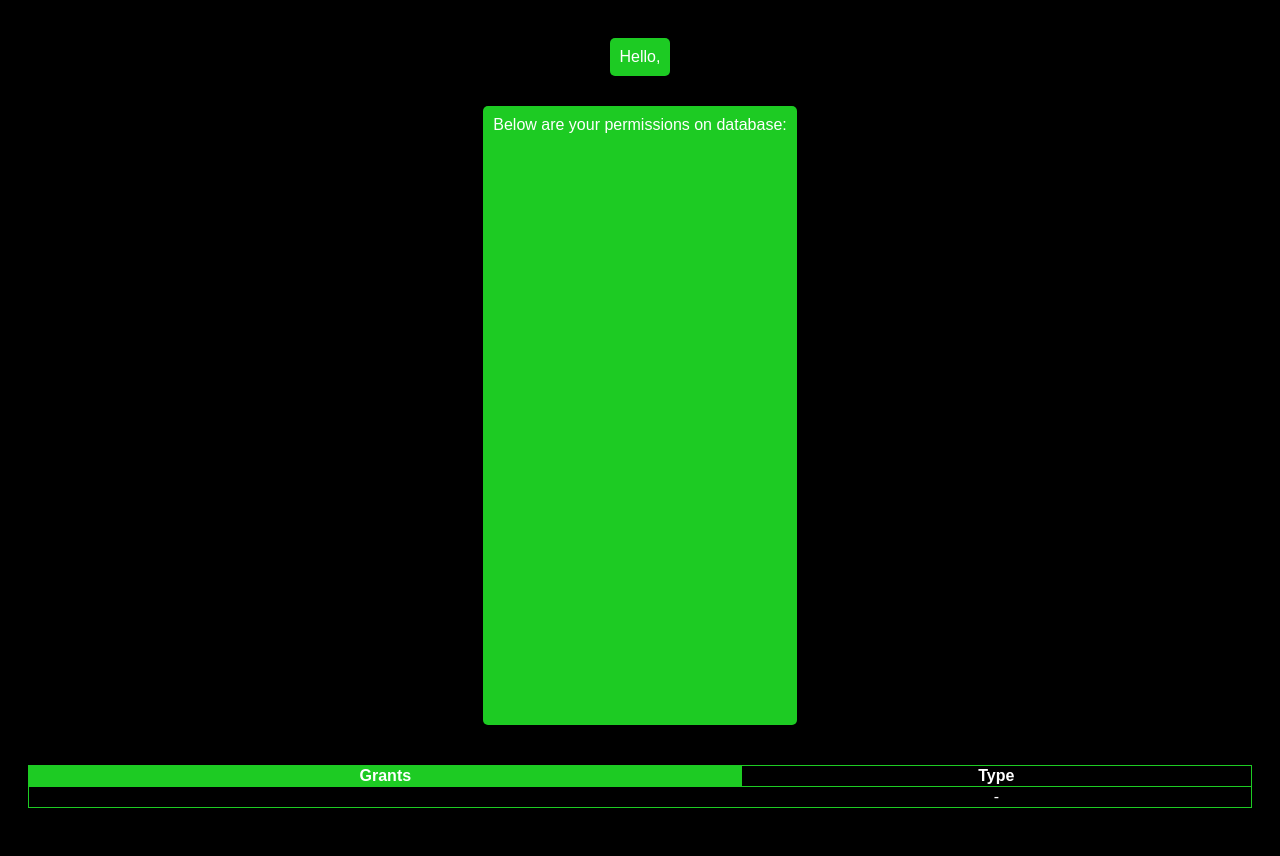
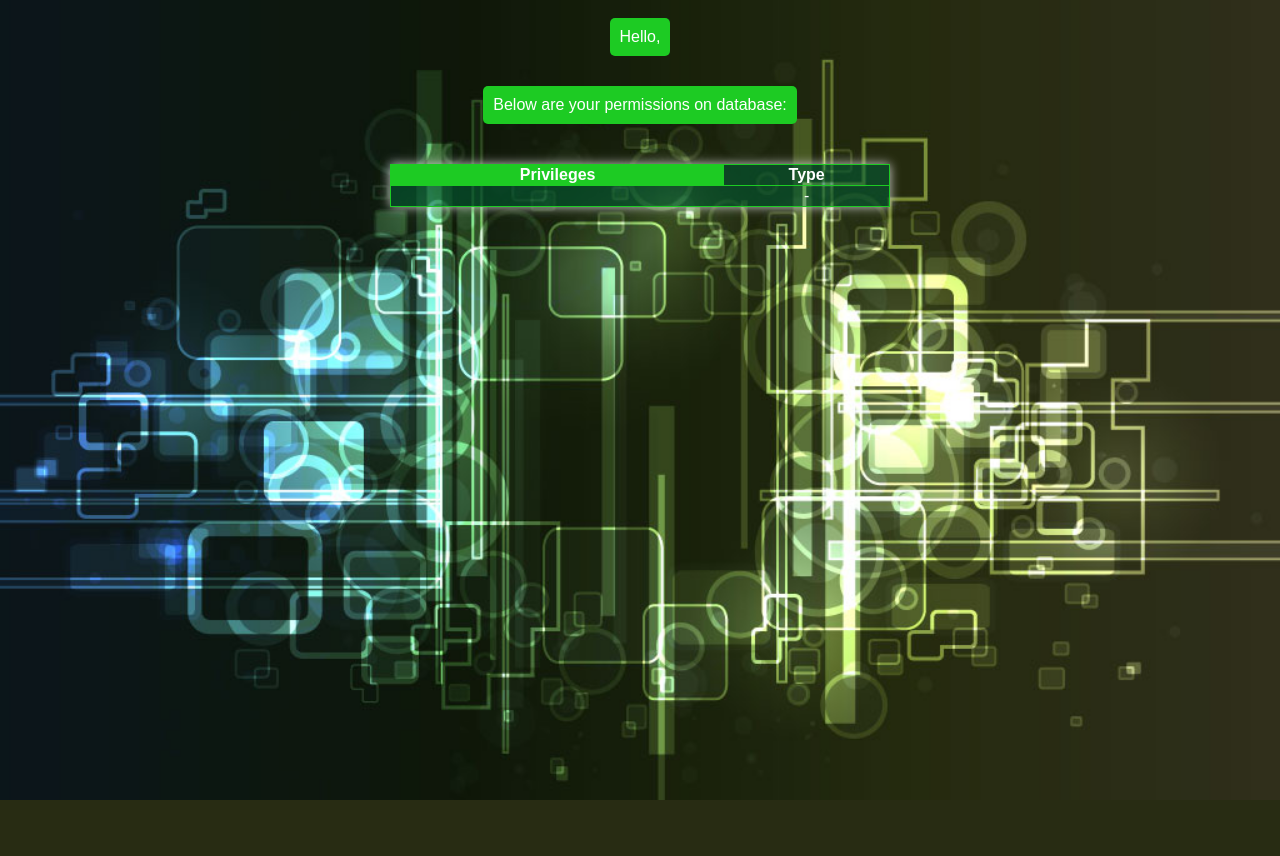
Before and after one commit to angelorenz70/final-project-it107, a PHP site: page /view_user_privs.php in a window 1280 px wide. After the commit the page ends 800 px from the top, so only its background shows below. Run offline with PHP 8.4, Linux system fonts and the light colour scheme; data that the repository does not hold is empty.

Commit message:
Design rehaul

```diff
--- a/CSS/add_user.css
+++ b/CSS/add_user.css
@@ -12,6 +12,7 @@ body {
     align-items: center;
     justify-content: center;
     height: 100vh;
+
   }
 
   .main-container {
--- a/CSS/view_user.css
+++ b/CSS/view_user.css
@@ -1,7 +1,9 @@
 body {
     font-family: Arial, sans-serif;
     background-color: #000;
-    padding: 20px;
+    background-image: url("../images/Background.jpg");
+    background-repeat: no-repeat;
+    background-size: cover;
 }
 
 th {
@@ -13,8 +15,6 @@ td {
 }
 
 .main{
-    height: 100vh;
-
     display: grid;
     grid-template-rows: auto 1fr;
     justify-items: center;
@@ -48,6 +48,12 @@ td {
     width: 100%;
     margin: 20px 0;
     border-collapse: collapse;
+
+    width: 500px;
+    background-color: #005f3690;
+    border: 1px solid #cccccc86;
+    padding: 40px;
+    box-shadow: 0px 0px 10px 0px #cccccc;
   }
 
   .table-row {
--- a/add_user.php
+++ b/add_user.php
@@ -21,6 +21,7 @@
                 </div>
 
                 <div class="localhost-container">
+                <label class="username" for="">Local Host</label><br>
                     <select class="localhost" name="localhost_" id="localhost">
                         <option class="localhost-option" value="localhost">localhost</option>
                     </select>
@@ -32,6 +33,7 @@
                 </div>
 
                 <div class="database-container">
+                    <label class="username" for="">Database</label><br>
                     <select class="database" name="database_" id="database">
                         <option class="database-option" value="it_107">It_107</option>
                         <option class="database-option" value="global">Global</option>
--- a/index.html
+++ b/index.html
@@ -22,14 +22,16 @@
 
                 <div class="selection-container">
                     <div class="location-container">
-                        <select class="localhost" name="localhost" id="localhost">
+                        <label class="label" for="username">Local Host</label><br>
+                        <select class="localhost" name="localhost_" id="localhost">
                             <option class="localhost-option" value="localhost">Localhost</option>
                             <option class="localhost-option" value="localhost">Online</option>
                         </select>
                     </div>
 
                     <div class="database-container">
-                        <select class="database" name="database" id="database">
+                        <label class="label" for="username">Data Base</label><br>
+                        <select class="database" name="database_" id="database">
                             <option class="data-option" value="it_107">IT-107</option>
                             <option class="data-option" value="global">Global</option>
                             <option class="data-option" value="mark">Mark</option>
--- a/view_user_privs.php
+++ b/view_user_privs.php
@@ -20,10 +20,10 @@
             ' LOCK TABLES', ' REFERENCES', ' REPLICATION CLIENT', ' REPLICATION SLAVE',' CREATE USER'
             );
 
-            $localhost = $_POST['localhost'];
+            $localhost = $_POST['localhost_'];
             $username = $_POST['username'];
             $password = $_POST['password'];
-            $db_name = $_POST['database'];
+            $db_name = $_POST['database_'];
 
             $conn = mysqli_connect($localhost, $username,$password,$db_name);
 
@@ -49,7 +49,7 @@
             $permissions = explode(",", $matches[1]);
 
             echo "<table class='table-container'>";
-                echo "<tr class='table-row'><th class='table-head'>Grants</th><th>Type</th></tr>";
+                echo "<tr class='table-row'><th class='table-head'>Privileges</th><th>Type</th></tr>";
                     $type = '- ';
                     foreach ($permissions as $grant) {
                         echo "<tr class='table-row'><td>" . $grant . "</td>";
```
Also changed, not shown: create_user.php (+5 -18 lines).
